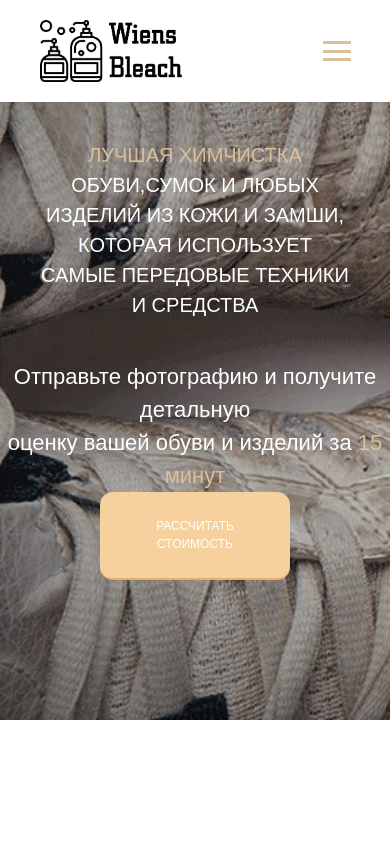
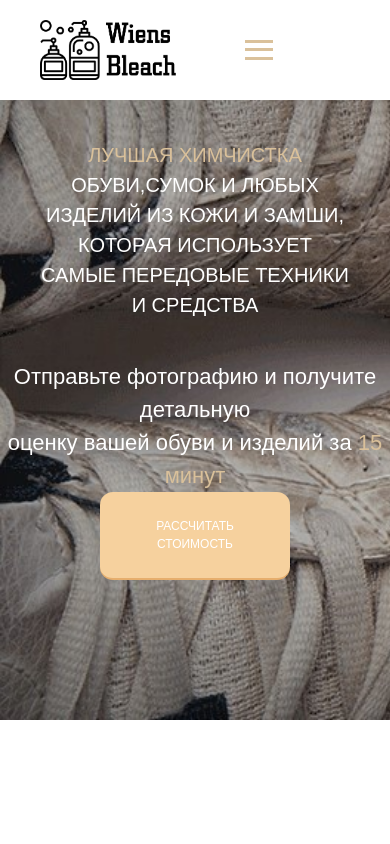
Before and after one commit to WiensRoman/bleach, a Vue app: page / in a window 390 px wide. Shown: the top 844 px of the page. Built offline with nearby package versions, Linux system fonts and the light colour scheme; no server answers.

Commit message:
width container header

```diff
--- a/src/assets/styles/_media.scss
+++ b/src/assets/styles/_media.scss
@@ -287,7 +287,7 @@
     display: block;
   }
   .header-1260px-logo img {
-    max-width: 142px;
+    max-width: 136px;
   }
   .header-1260px .container-fluid {
     align-items: center;
@@ -455,6 +455,11 @@
     max-width: 120px;
     top: 260px;
     right: 50px;
+  }
+  .header-1260px {
+    .container {
+      width: 70% !important;
+    }
   }
 }
 @media screen and (max-width: 520px) {
```
